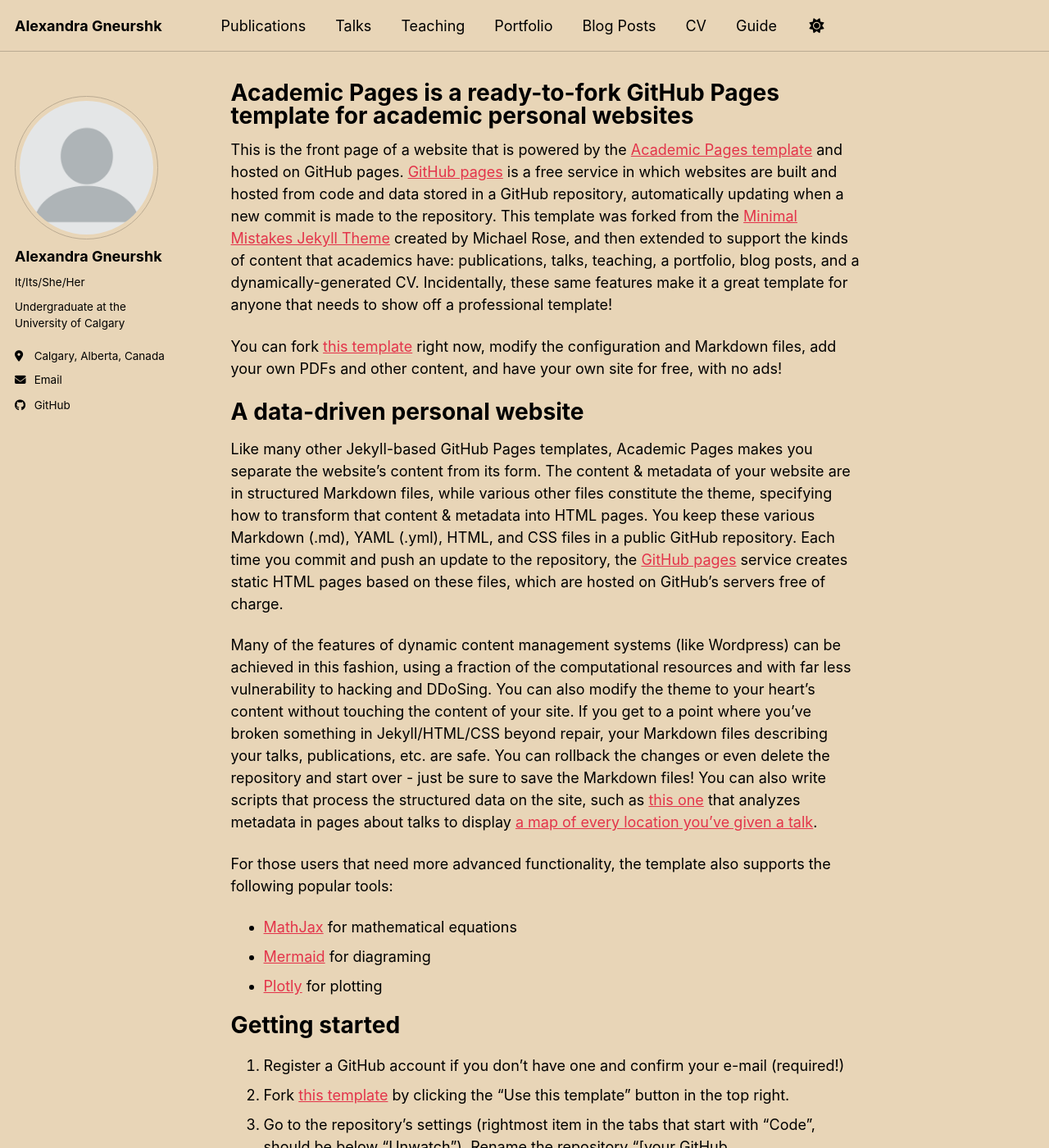
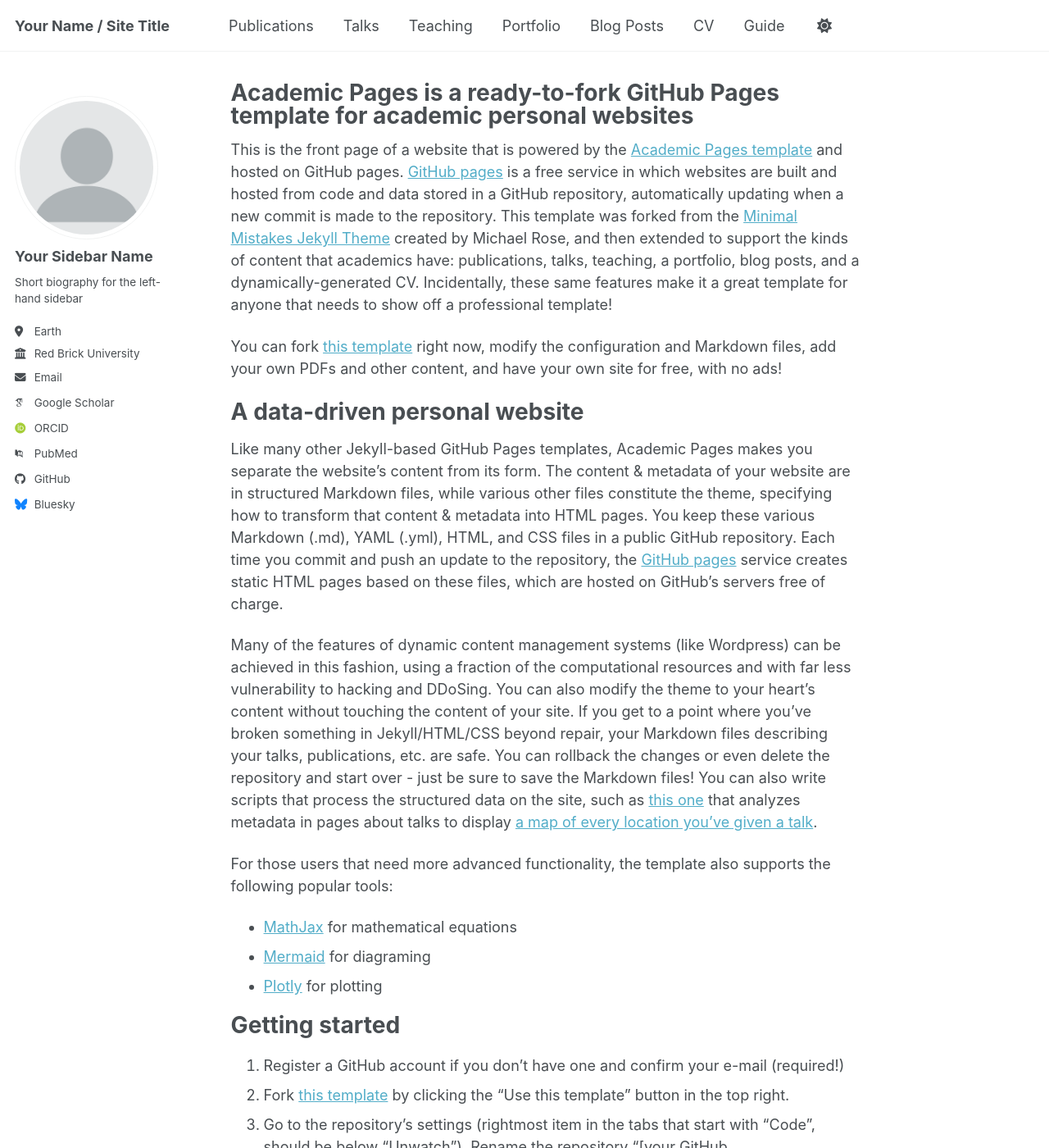
Before and after one commit to thegneurshk/alexandra-gneurshk.github.io, a Jekyll site: the page built from _pages/about.md, in a window 1280 px wide and 1400 px high. Shown: the whole window at 82% size. Built offline with Jekyll 4.4.1, drawn with Linux system fonts in a browser that asks for light colours; some web fonts are replaced; a script bundle is joined from its source files by our own code; library files that are not in the unit come from our copies; some of the changed text lies outside the part shown.

Commit message:
Update _config.yml

```diff
--- a/_config.yml
+++ b/_config.yml
@@ -8,15 +8,15 @@
 
 # Basic Site Settings
 locale                   : "en-US"
-site_theme               : "sunrise" # the available themes options are "default", "air", "sunrise", "mint", "dirt" and "contrast"
-title                    : "Alexandra Gneurshk"
+site_theme               : "default" # the available themes options are "default", "air", "sunrise", "mint", "dirt" and "contrast"
+title                    : "Your Name / Site Title"
 title_separator          : "-"
-name                     : &name "Alexandra Gneurshk"
-description              : &description "Alexandra's academic portfolio"   # Update this with a general description of your site, this is the default if not overridden by a page
-url                      : https://thegneurshk.github.io/alexandra-gneurshk.github.io # The base hostname & protocol for your site e.g. "https://[your GitHub username].github.io",
+name                     : &name "Your Name"
+description              : &description "Your Name's academic portfolio"   # Update this with a general description of your site, this is the default if not overridden by a page
+url                      : https://academicpages.github.io # The base hostname & protocol for your site e.g. "https://[your GitHub username].github.io",
                                                            # or if you already have some other page hosted on Github then use "https://[your GitHub username].github.io/[Your Repo Name]"
 baseurl                  : "" # the subpath of your site, e.g. "/blog"
-repository               : "thegneurshk/alexanda-gneurshk.github.io"
+repository               : "academicpages/academicpages.github.io"
 
 # Site Author - The following control what appear as part of the author content on the side bar.
 #               If a field is blank the icon and link will not appear, otherwise it will be shown.
@@ -24,24 +24,24 @@
 author:
   # Biographic information
   avatar           : "profile.png"
-  name             : "Alexandra Gneurshk"
-  pronouns         : "It/Its/She/Her"
-  bio              : "Undergraduate at the University of Calgary"
-  location         : "Calgary, Alberta, Canada"
-  employer         : # "University of Calgary"
+  name             : "Your Sidebar Name"
+  pronouns         : # example: "she/her"
+  bio              : "Short biography for the left-hand sidebar"
+  location         : "Earth"
+  employer         : "Red Brick University"
   uri              : # URL
-  email            : "thegneurshk@proton.me"
+  email            : "none@example.org"
 
   # Academic websites
   academia         : # URL
   arxiv            : # URL - Update with the correct link to your profile
-  googlescholar    : #"https://scholar.google.com/citations?user=PS_CX0AAAAAJ"
+  googlescholar    : "https://scholar.google.com/citations?user=PS_CX0AAAAAJ"
   inspire-hep      : # URL
   impactstory      : # URL
-  orcid            : #"https://orcid.org/yourorcidurl"
+  orcid            : "https://orcid.org/yourorcidurl"
   semantic         : # URL
   ssrn             : # URL
-  pubmed           : #"https://www.ncbi.nlm.nih.gov/pubmed/?term=john+snow"
+  pubmed           : "https://www.ncbi.nlm.nih.gov/pubmed/?term=john+snow"
   researchgate     : # URL
   scopus           : # URL
   zotero           : # URL
@@ -51,13 +51,13 @@
   bitbucket        : # Username - Update with your username on the site
   codepen          : # Username
   dribbble         : # Username
-  github           : "thegneurshk"
+  github           : "academicpages"
   kaggle           : # Username
   stackoverflow    : # User number or user number and name (i.e., use "1" or "1/jeff-atwood")
 
   # Social media
   artstation       : # Username
-  bluesky          : #"bsky.app" # Replace this with you Bluesky username
+  bluesky          : "bsky.app" # Replace this with you Bluesky username
   facebook         : # Username
   flickr           : # Username
   foursquare       : # Username
```
